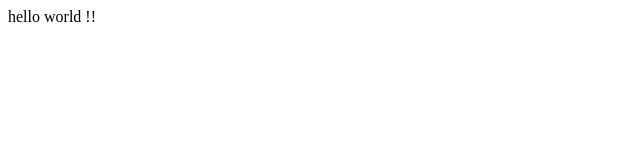
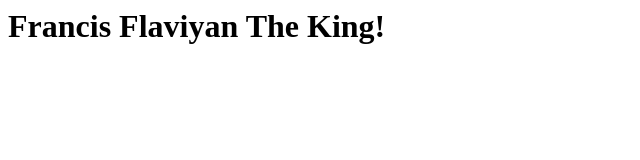
Before and after one commit to FrancisFlaviyan/new-git, a plain HTML site: page index.html in a window 1280 px wide. Shown: the whole page, without its empty margins (0-640 px from the left). Drawn offline with Linux system fonts and the light colour scheme.

Commit message:
Update index.html

```diff
--- a/index.html
+++ b/index.html
@@ -4,8 +4,11 @@
     <meta charset="UTF-8">
     <meta name="viewport" content="width=device-width, initial-scale=1.0">
     <title>Document</title>
+    <link rel="stylesheet" href="./style.css">
 </head>
 <body>
-    hello world !!
+    <h1 style="margin:0 auto;">
+        Francis Flaviyan The King!
+    </h1>
 </body>
 </html>
```
